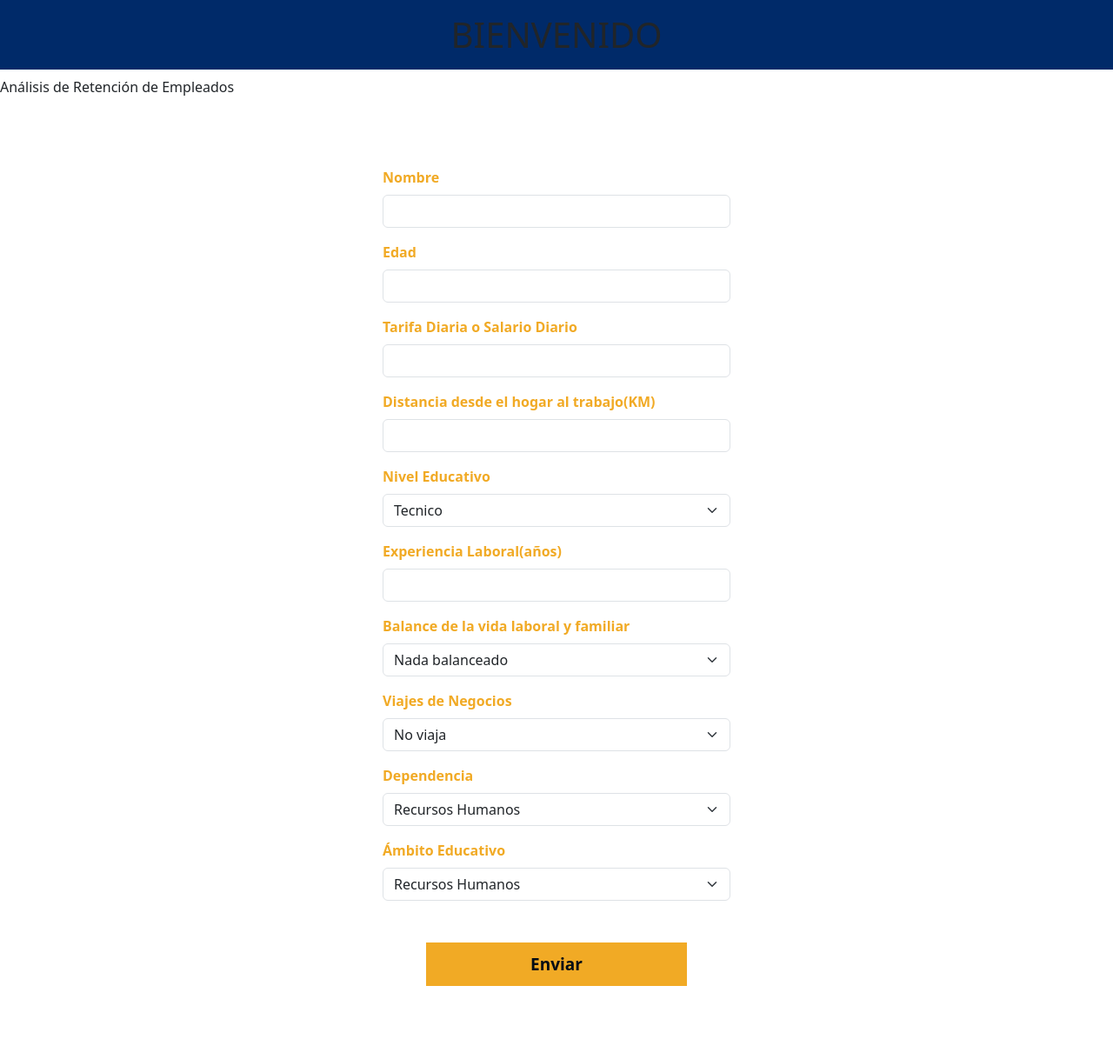
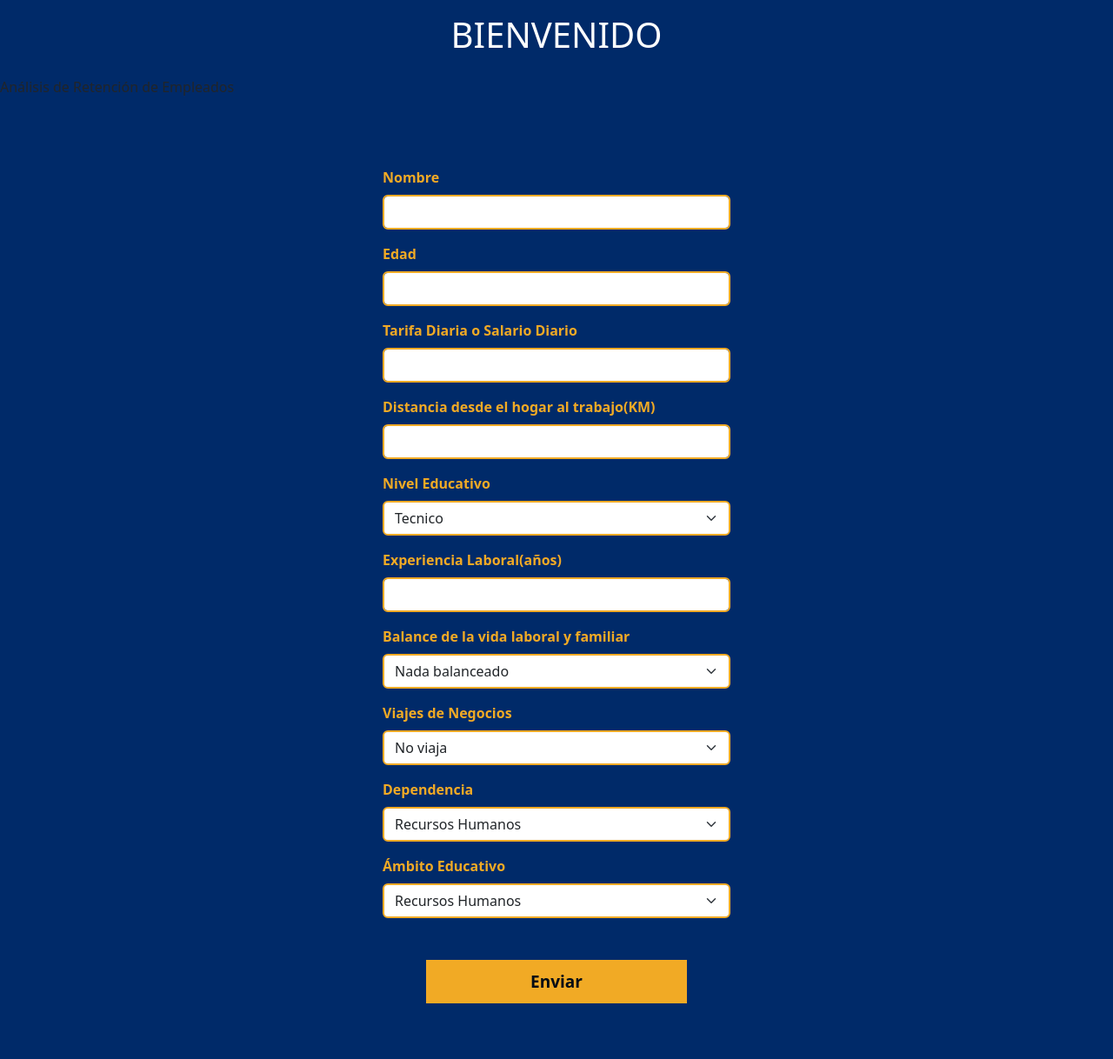
Before and after one commit to Mechaz123/Analisis-de-Datos, a Flask app: template templates/index.html in a window 1280 px wide. Shown: the whole page at 87% size. Before the commit the page ends 1134 px from the top, so only its background shows below. Run offline with Flask 3, Linux system fonts and the light colour scheme; the template is opened without the code that fills it, so the values that code supplies are empty.

Commit message:
Style Form v2.0

```diff
--- a/static/css/style.css
+++ b/static/css/style.css
@@ -3,12 +3,12 @@
     padding: 4rem 2rem;
 }
 body{
-    background: #002a69;
+    background: #002a69 !important;
 }
 h1{
     text-align: center;
     background: #002A69;
-    color: honeydew;
+    color: #fff !important;
     text-transform: uppercase;
     font-size: 20px;
     padding: 1rem;
@@ -17,16 +17,13 @@ h1{
     text-align: left;
 }
 .form-control {
-    border: 2px solid #F1AA25;
-    border-radius: 0;
+    border: 2px solid #F1AA25 !important;
 }
 .form-select {
-    border: 2px solid #F1AA25;
-    border-radius: 0;
+    border: 2px solid #F1AA25 !important;
 }
 .form-select:focus, .form-control:focus{
-    border: 2px solid #F1AA25;
-    border-radius: 0;
+    border: 2px solid #F1AA25 !important;
 
 }
 .btn.btn-primary {
--- a/templates/index.html
+++ b/templates/index.html
@@ -10,6 +10,7 @@
         <script src="https://cdn.jsdelivr.net/npm/bootstrap@5.3.2/dist/js/bootstrap.bundle.min.js" integrity="sha384-C6RzsynM9kWDrMNeT87bh95OGNyZPhcTNXj1NW7RuBCsyN/o0jlpcV8Qyq46cDfL" crossorigin="anonymous"></script>
         <h1>Bienvenido</h1>
         <p class="descripcion">Análisis de Retención de Empleados</p>
+
         <div class="container">
             <form method="post" action="/">
                 <div class="mb-3">
```
